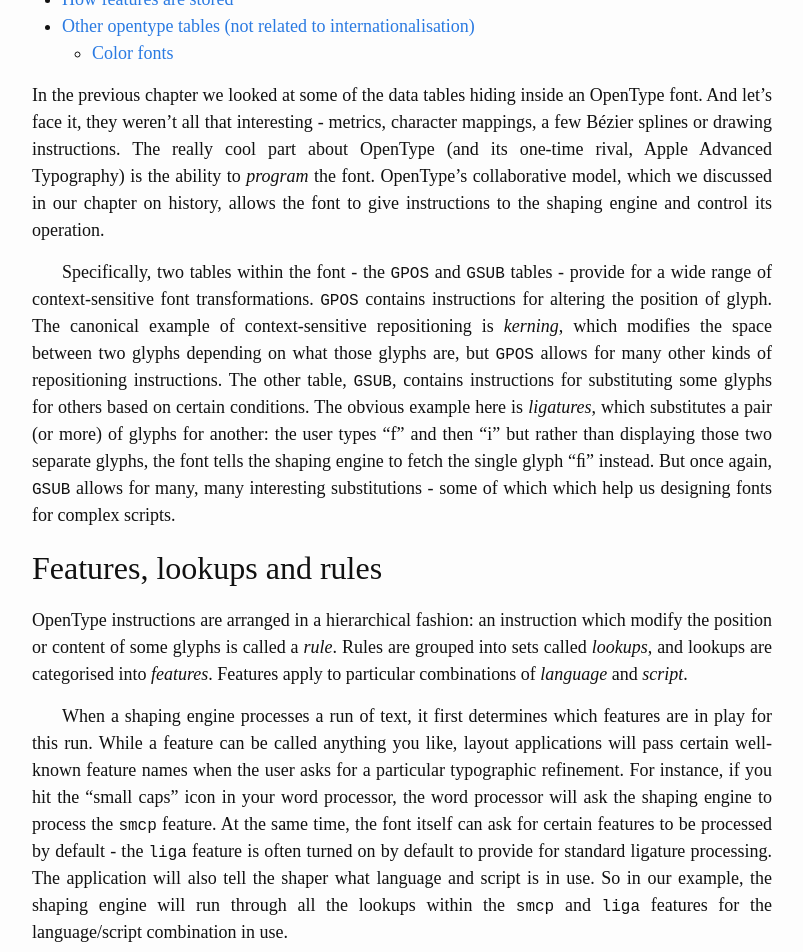
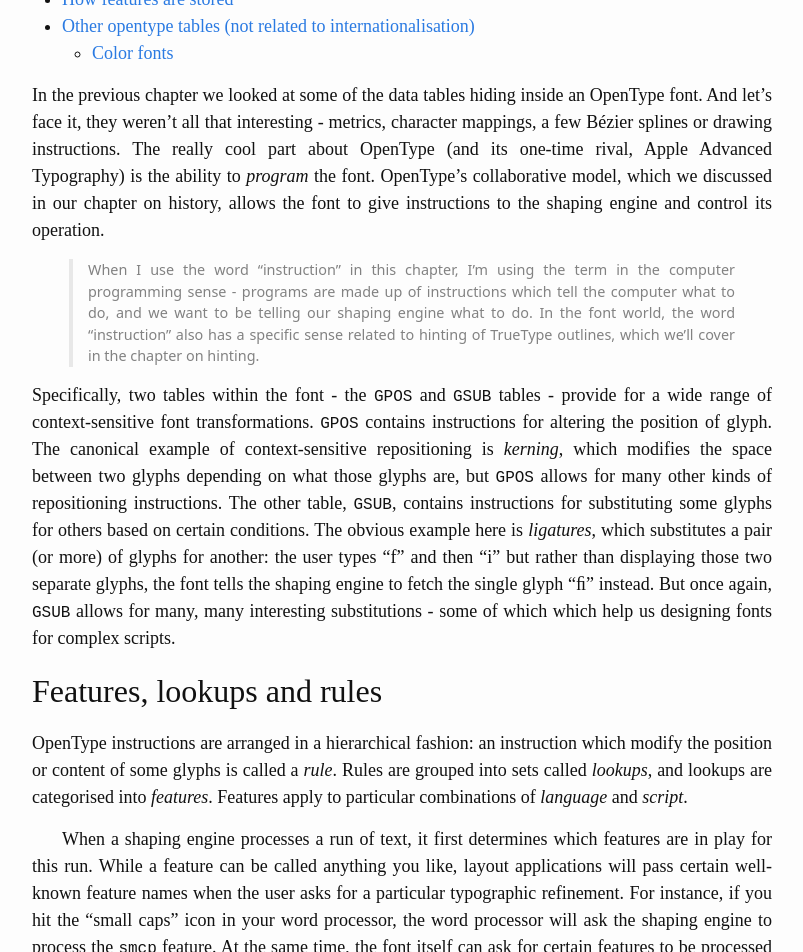
Before and after one commit to simoncozens/fonts-and-layout, a Jekyll site: the page built from features.md, in a window 1280 px wide and 1400 px high, scrolled down 475 px. Shown: the top 952 px of the window, without its empty margins (238-1041 px from the left). Built offline with Jekyll 4.4.1, drawn with Linux system fonts in a browser that asks for light colours; some of the changed text lies outside the part shown.

Commit message:
Clarifications.

```diff
--- a/features.md
+++ b/features.md
@@ -7,6 +7,8 @@
 {:toc}
 
 In the previous chapter we looked at some of the data tables hiding inside an OpenType font. And let's face it, they weren't all that interesting - metrics, character mappings, a few Bézier splines or drawing instructions. The really cool part about OpenType (and its one-time rival, Apple Advanced Typography) is the ability to *program* the font. OpenType's collaborative model, which we discussed in our chapter on history, allows the font to give instructions to the shaping engine and control its operation.
+
+> When I use the word "instruction" in this chapter, I'm using the term in the computer programming sense - programs are made up of instructions which tell the computer what to do, and we want to be telling our shaping engine what to do. In the font world, the word "instruction" also has a specific sense related to hinting of TrueType outlines, which we'll cover in the chapter on hinting.
 
 Specifically, two tables within the font - the `GPOS` and `GSUB` tables - provide for a wide range of context-sensitive font transformations. `GPOS` contains instructions for altering the position of glyph. The canonical example of context-sensitive repositioning is *kerning*, which modifies the space between two glyphs depending on what those glyphs are, but `GPOS` allows for many other kinds of repositioning instructions. The other table, `GSUB`, contains instructions for substituting some glyphs for others based on certain conditions. The obvious example here is *ligatures*, which substitutes a pair (or more) of glyphs for another: the user types "f" and then "i" but rather than displaying those two separate glyphs, the font tells the shaping engine to fetch the single glyph "ﬁ" instead. But once again, `GSUB` allows for many, many interesting substitutions - some of which which help us designing fonts for complex scripts.
 
@@ -28,9 +30,9 @@
 
 We'll now dump out the font again with `ttx`, but this time just the `GPOS` table:
 
-  $ ttx -t GPOS TTXTest-Regular.otf
-  Dumping "TTXTest-Regular.otf" to "TTXTest-Regular.ttx"...
-  Dumping 'GPOS' table...
+    $ ttx -t GPOS TTXTest-Regular.otf
+    Dumping "TTXTest-Regular.otf" to "TTXTest-Regular.ttx"...
+    Dumping 'GPOS' table...
 
 Here is what we get:
 
```
